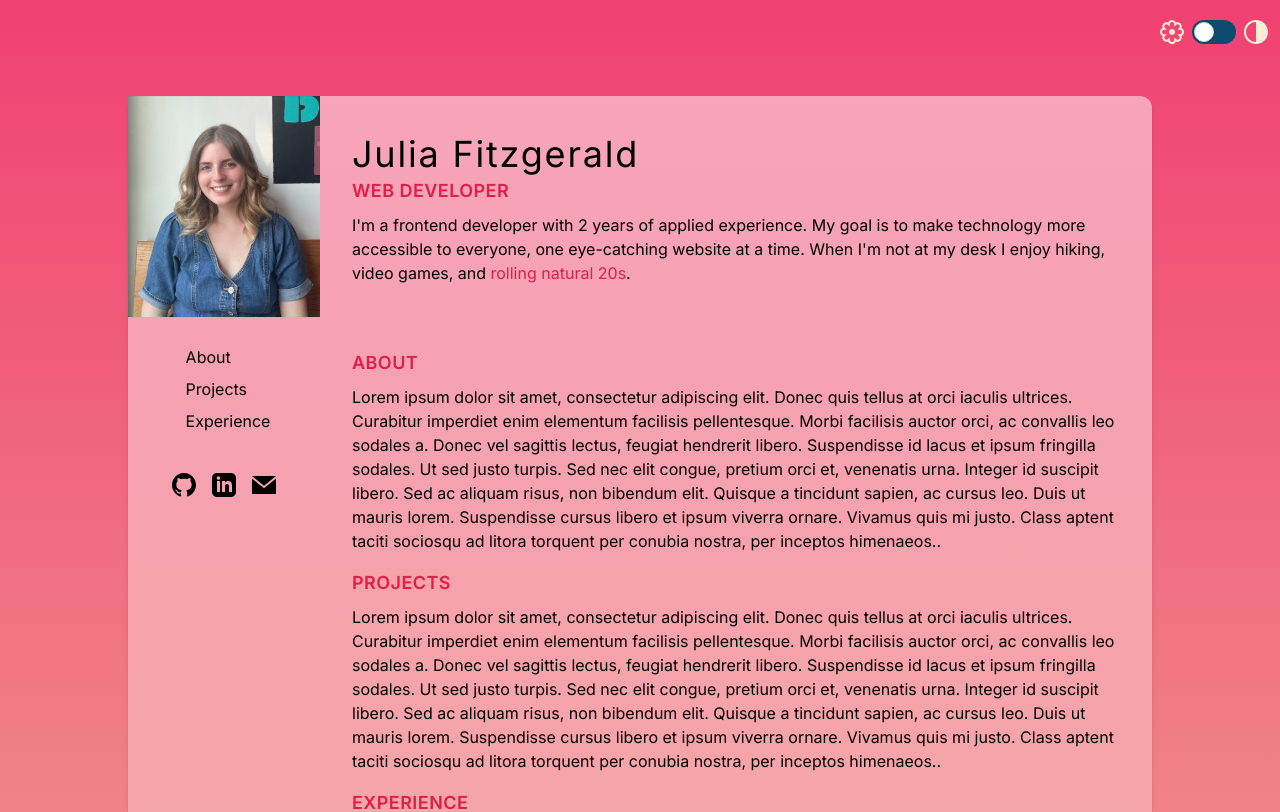
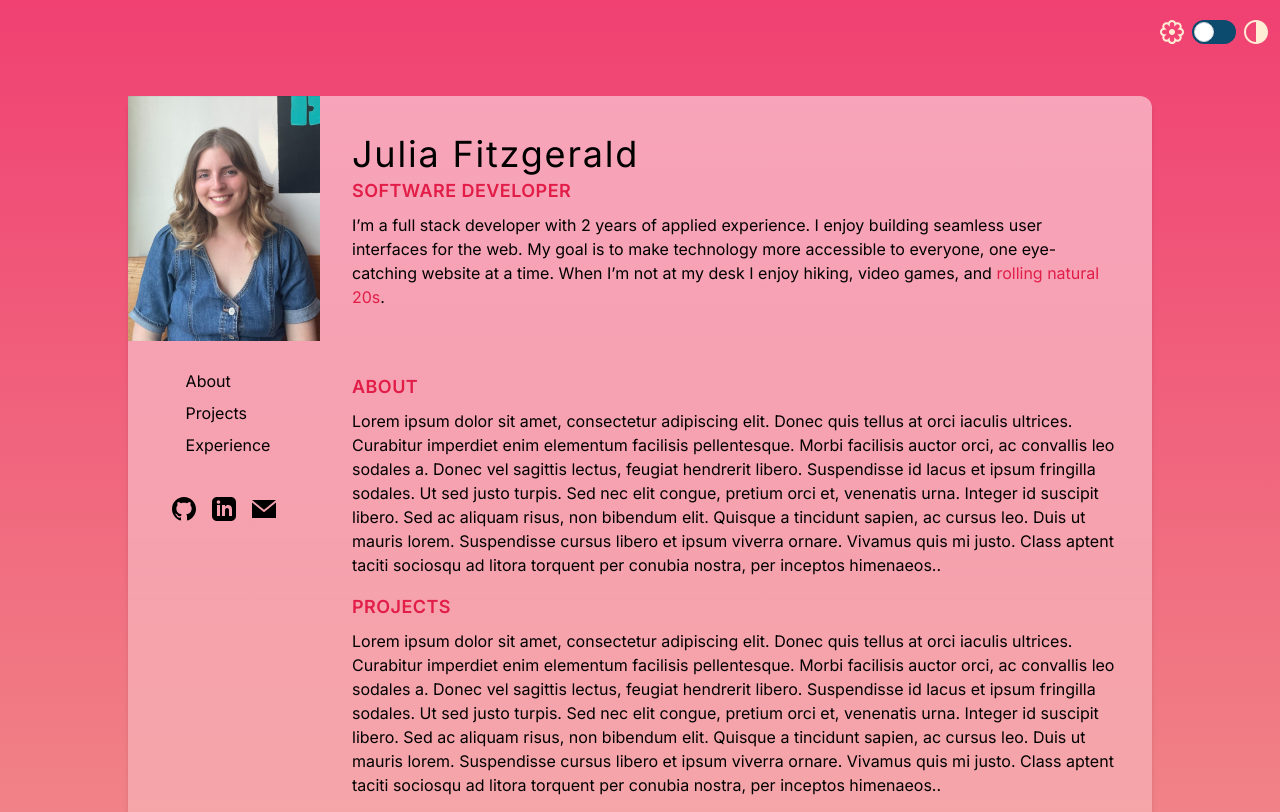
Before and after one commit to jgfitzgerald/dev-website, a Next.js app: page / in a window 1280 px wide. Shown: the top 812 px of the page. Built offline with nearby package versions, Linux system fonts and the light colour scheme.

Commit message:
Update image

```diff
--- a/next.config.js
+++ b/next.config.js
@@ -1,4 +1,16 @@
 /** @type {import('next').NextConfig} */
+<<<<<<< Updated upstream
 const nextConfig = {}
 
+<<<<<<< HEAD
 module.exports = nextConfig
+=======
+const nextConfig = {
+    output: 'export',
+    }
+
+    module.exports = nextConfig
+>>>>>>> Stashed changes
+=======
+module.exports = nextConfig
+>>>>>>> 516a6ba1f010ba01683ecbee0006e2523e1375f6
--- a/src/app/page.tsx
+++ b/src/app/page.tsx
@@ -1,6 +1,7 @@
 import React from 'react';
 import { About, Projects, Experience, ToggleTheme, Nav } from '../components/';
 import { ScrollToTop } from '@/components/ScrollToTop';
+import Image from 'next/image'
 
 export default function Home() {
   return (
@@ -11,12 +12,12 @@ export default function Home() {
   <div className="max-w-md mx-auto bg-gradient-to-b from-white/50 rounded-xl shadow-md lg:max-w-[80vw] md:max-w-2xl min-h-[75vh]">
   <div className="md:flex">
     <div className="md:shrink-0">
-      <img className="h-48 w-full object-cover md:h-full md:w-48 aspect-ratio-1/1" src="/images/portrait.png" alt="Picture of Julia Fitzgerald"/>
+      <Image className="h-48 w-full object-cover md:h-full md:w-48 aspect-ratio-1/1" src="/images/portrait.png" alt="Picture of Julia Fitzgerald" width="0" height="0" unoptimized={true}/>
     </div>
     <div className="p-8">
     <a href="#" className="block mt-1 text-4xl leading-tight font-lg text-black dark:text-slate-300 tracking-wider">Julia Fitzgerald</a>
-      <div className="uppercase tracking-wide text-lg text-rose-600 dark:text-green-100 font-semibold">Web Developer</div>
-      <p className="mt-2 text-black dark:text-slate-300">I'm a frontend developer with 2 years of applied experience. My goal is to make technology more accessible to everyone, one eye-catching website at a time. When I'm not at my desk I enjoy hiking, video games, and <span className="text-rose-600 dark:text-green-100">rolling natural 20s</span>.</p>
+      <div className="uppercase tracking-wide text-lg text-rose-600 dark:text-green-100 font-semibold">Software Developer</div>
+      <p className="mt-2 text-black dark:text-slate-300">I&rsquo;m a full stack developer with 2 years of applied experience. I enjoy building seamless user interfaces for the web. My goal is to make technology more accessible to everyone, one eye-catching website at a time. When I&rsquo;m not at my desk I enjoy hiking, video games, and <span className="text-rose-600 dark:text-green-100">rolling natural 20s</span>.</p>
     </div>
   </div>
   <Nav />
```
